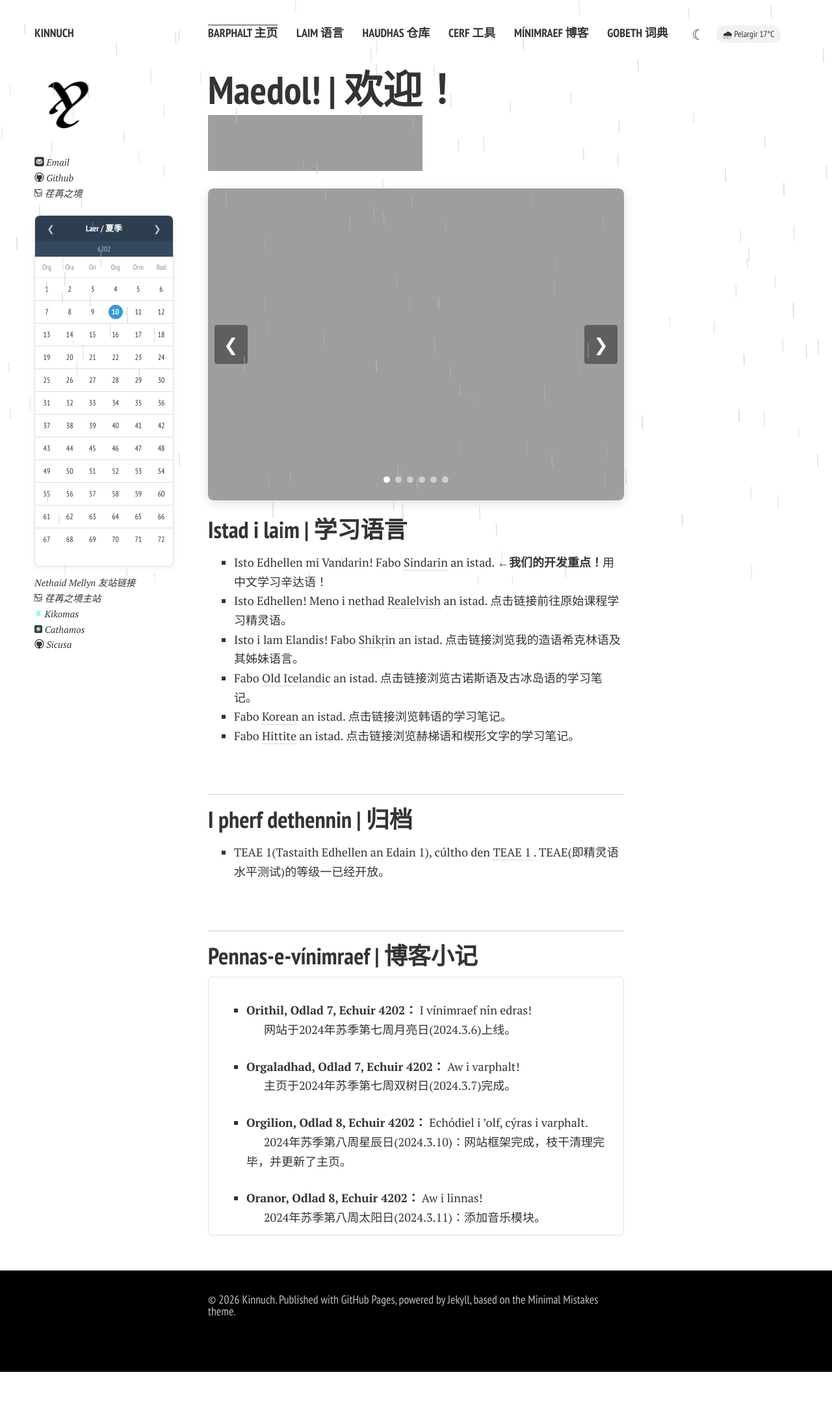
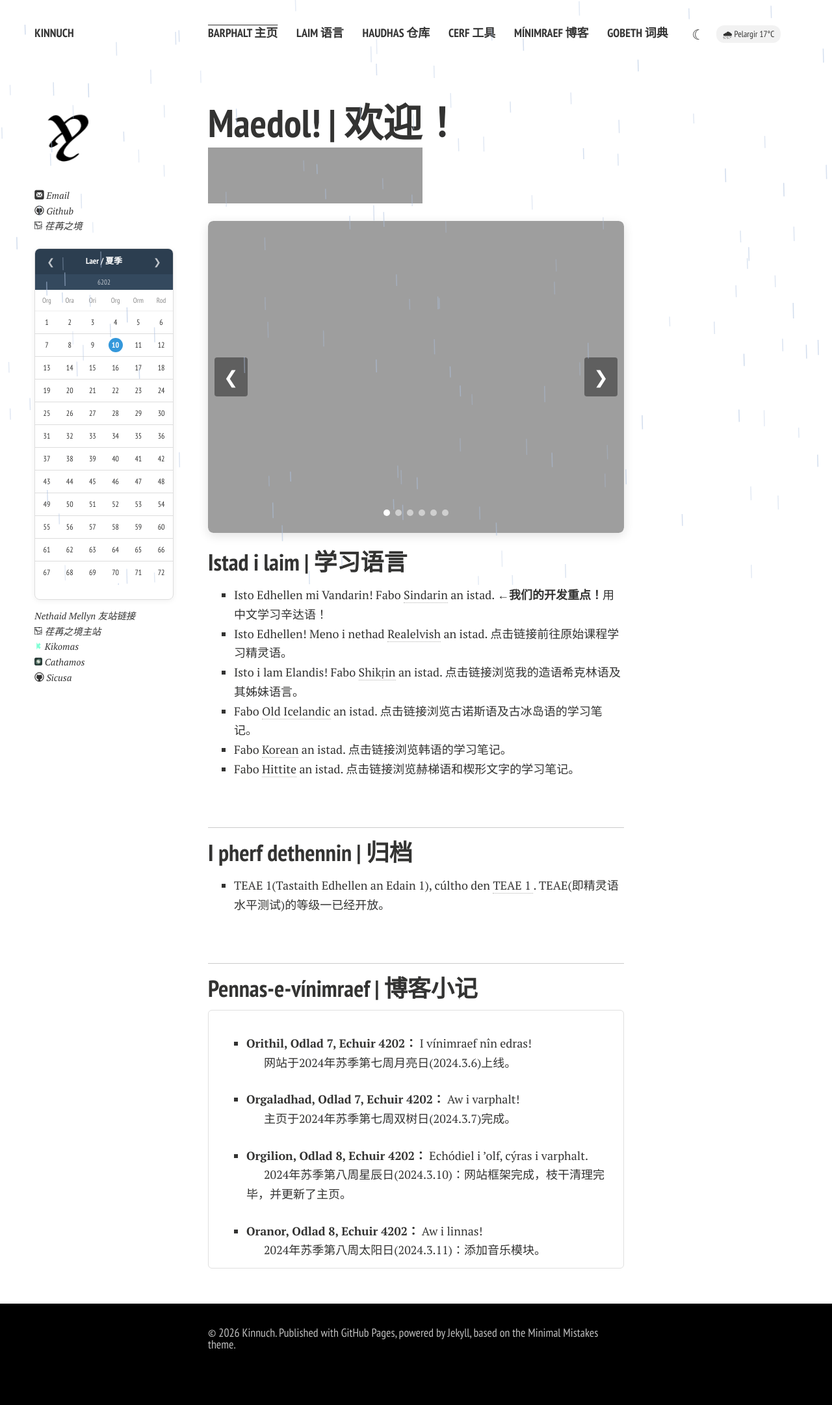
Before and after one commit to Kinnuch/kinnuch.github.io, a Jekyll site: the page built from index.md, in a window 1280 px wide. Shown: the whole page at 65% size. Built offline with Jekyll 4.4.1, drawn with Linux system fonts in a browser that asks for light colours; nearby versions of some CDN libraries; comment, search, counter and statistics services are not loaded; a style sheet for code colours, icons or effects is not loaded; our own code applies the rules of GitHub Pages for plain Markdown files; before the commit the page ends 2111 px from its top, so only the background shows below that; grey boxes are pictures that could not be loaded.

Commit message:
fix bottom white artifact when screen is too long

```diff
--- a/assets/css/main.css
+++ b/assets/css/main.css
@@ -3,7 +3,8 @@
 audio:not([controls]){display:none;height:0;}
 [hidden]{display:none;}
 html{font-family:sans-serif;-webkit-text-size-adjust:100%;-ms-text-size-adjust:100%;}
-body{margin:0;}
+body{margin:0;display:flex;flex-direction:column;min-height:100vh;}
+.footer-wrap{margin-top:auto;}
 a:focus{outline:thin dotted;}
 a:active,a:hover{outline:0;}
 h1{font-size:2em;margin:0.67em 0;}
```
